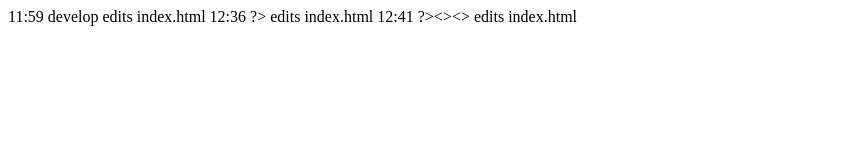
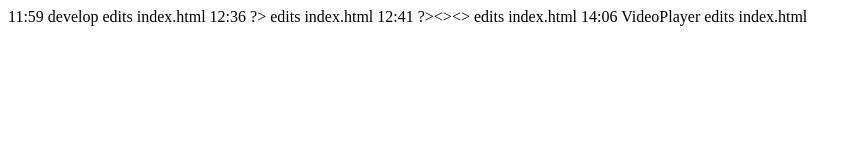
Before and after one commit to jameshets/sak_test, a plain HTML site: page index.html in a window 1280 px wide. Shown: the whole page, without its empty margins (0-861 px from the left). Drawn offline with Linux system fonts and the light colour scheme.

Commit message:
VideoPlayer adds and edits index

```diff
--- a/index.html
+++ b/index.html
@@ -3,3 +3,5 @@
 12:36	?> edits index.html
 
 12:41	?><><>  edits index.html
+
+14:06	VideoPlayer edits index.html
```
Also changed, not shown: index_fromVideoPlayer.css (added).
